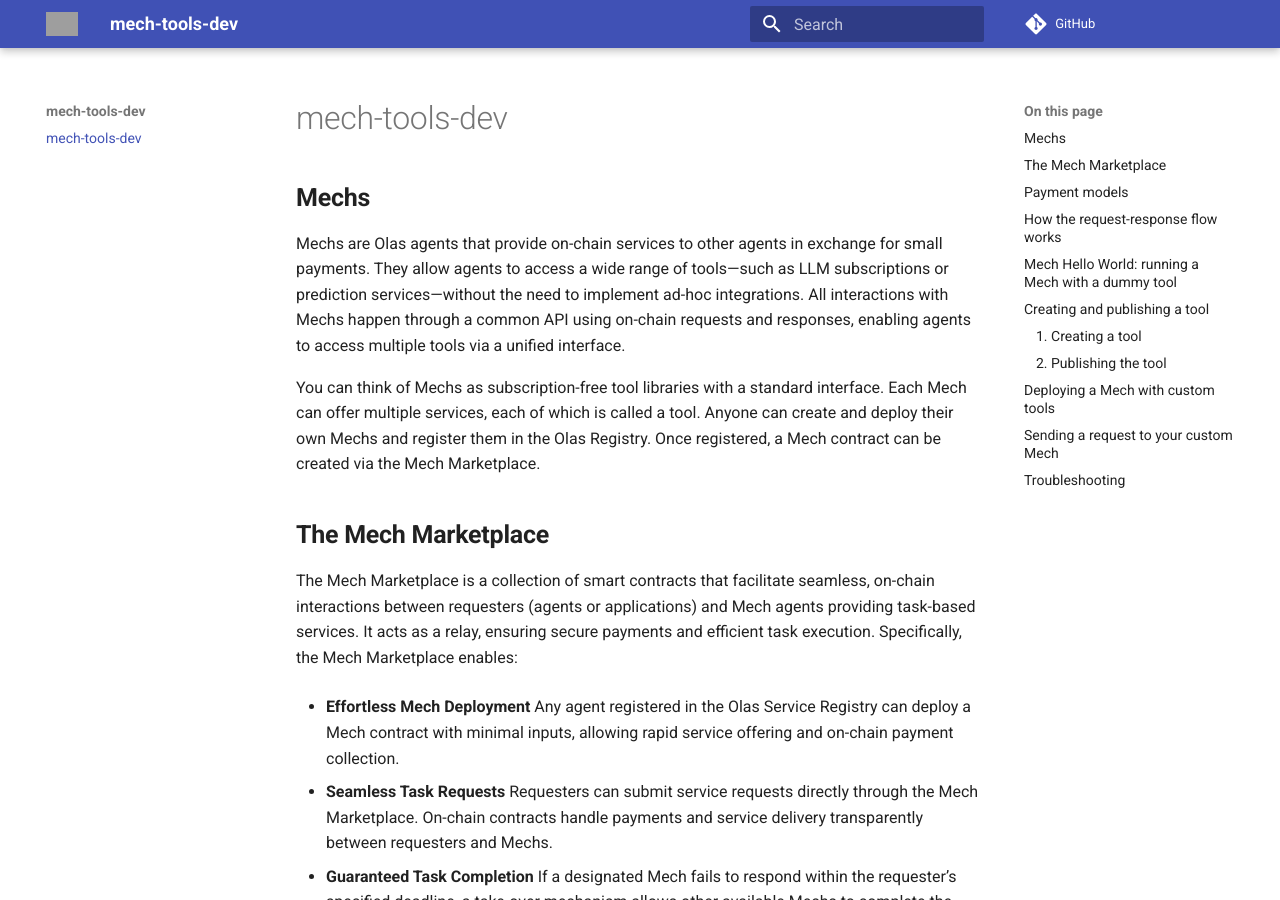
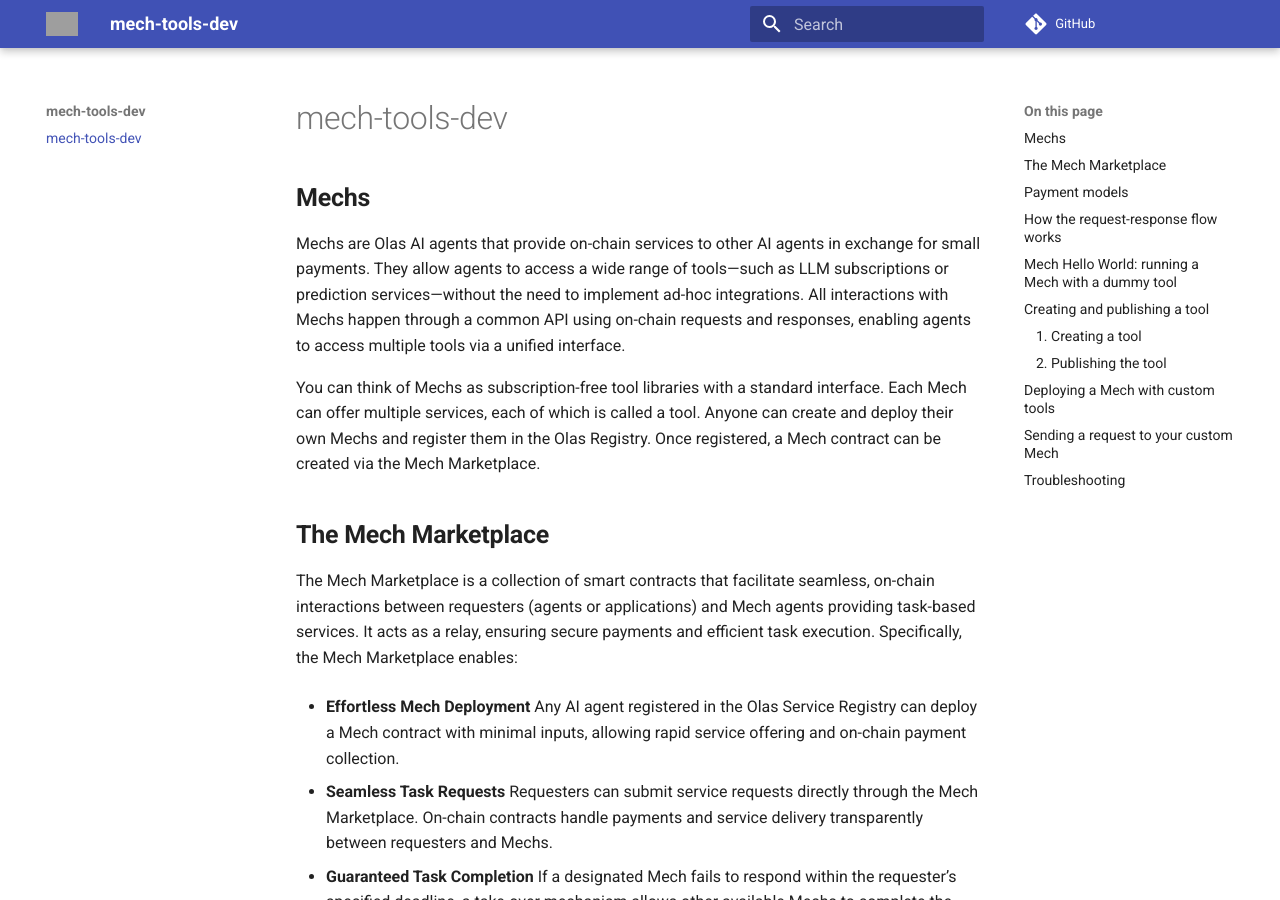
Before and after one commit to valory-xyz/mech-tools-dev, an MkDocs documentation site: the page built from docs/index.md, in a window 1280 px wide and 900 px high. Built offline with MkDocs 1.6.1 and Material for MkDocs 9.7.7, drawn with Linux system fonts in a browser that asks for light colours; comment, search, counter and statistics services are not loaded; some of the changed text lies outside the part shown; grey boxes are pictures that could not be loaded.

Commit message:
Chore (docs): New naming convention
Signed-off-by: Ojuswi Rastogi <ojuswimail@gmail.com>

````diff
--- a/docs/index.md
+++ b/docs/index.md
@@ -1,6 +1,6 @@
 ## **Mechs**
 
-Mechs are Olas agents that provide on-chain services to other agents in exchange for small payments.
+Mechs are Olas AI agents that provide on-chain services to other AI agents in exchange for small payments.
 They allow agents to access a wide range of tools—such as LLM subscriptions or prediction services—without the need to implement ad-hoc integrations.
 All interactions with Mechs happen through a common API using on-chain requests and responses, enabling agents to access multiple tools via a unified interface.
 
@@ -15,7 +15,7 @@
 Specifically, the Mech Marketplace enables:
 
 - **Effortless Mech Deployment**
-Any agent registered in the Olas Service Registry can deploy a Mech contract with minimal inputs, allowing rapid service offering and on-chain payment collection.
+Any AI agent registered in the Olas Service Registry can deploy a Mech contract with minimal inputs, allowing rapid service offering and on-chain payment collection.
 
 - **Seamless Task Requests**
 Requesters can submit service requests directly through the Mech Marketplace. On-chain contracts handle payments and service delivery transparently between requesters and Mechs.
@@ -65,7 +65,7 @@
 
 3. The application writes the request's IPFS hash to the Mech Marketplace contract, including a small payment. Alternatively, the payment could be done separately through a Nevermined subscription.
 
-4. The Mech service is constantly monitoring request events, and therefore gets the request hash.
+4. The Mech AI agent is constantly monitoring request events, and therefore gets the request hash.
 
 5. The Mech reads the request data from IPFS using its hash.
 
@@ -128,14 +128,14 @@
     python utils/update_metadata.py
     ```
 
-6. And just run your agent:
+6. And just run your agent instance:
     ```bash
     ./run_agent.sh
     ```
     This option is recommended to quickly test or debug agents, so it's the one we recommend the first time you run this tutorial.
     The next time you use this command, it will ask you for your sudo password to remove the previous build.
 
-7. Alternatively, you can also run the full dockerized service with:
+7. Alternatively, you can also run the full dockerized AI agent with:
     ```bash
     ./run_service.sh
     ```
@@ -146,9 +146,9 @@
     ```
 
     Replace the Mech name with the one that appears after the `run_service.sh` script has finished.
-    This option is recommended when your service is ready to be deployed.
+    This option is recommended when your AI agent is ready to be deployed.
 
-8. Once your agent is running, and from another terminal (within the same virtual environment), send a request to it. First, load all the RPCs required for the mech client to work:
+8. Once your agent instance is running, and from another terminal (within the same virtual environment), send a request to it. First, load all the RPCs required for the mech client to work:
     ```bash
     source .env
     ```
@@ -298,7 +298,7 @@
     autonomy push-all
     ```
 
-4.  Mint the tool [here](https://registry.olas.network/ethereum/components/mint) as a component on the Olas Registry;
+4.  Mint the tool [here](https://marketplace.olas.network/ethereum/components/mint) as a component on the Olas Registry;
     For this is needed: an address (EOA) and the hash of the meta-data file.
     In order to generate this hash, click on “Generate Hash & File” and provide the following information:
     - name (name of the tool)
--- a/mkdocs.yml
+++ b/mkdocs.yml
@@ -83,8 +83,8 @@
   open_autonomy_repository: '[Open Autonomy repository](https://github.com/valory-xyz/open-autonomy)'
   autonolas_whitepaper: '[Autonolas Whitepaper](https://www.autonolas.network/documents/whitepaper/Whitepaper%20v1.0.pdf)'
   autonolas_protocol: '[Autonolas Protocol](https://open-autonomy.docs.autonolas.tech/protocol)'
-  autonolas_protocol_registry_dapp_link: 'https://registry.olas.network'
-  autonolas_protocol_registry_dapp: '[Autonolas Protocol web app](https://registry.olas.network)'
+  autonolas_protocol_registry_dapp_link: 'https://marketplace.olas.network'
+  autonolas_protocol_registry_dapp: '[Autonolas Protocol web app](https://marketplace.olas.network)'
   autonolas_protocol_tokenomics_dapp: '[Autonolas Tokenomics web app](https://tokenomics.olas.network)'
   social:
     - icon: fontawesome/brands/twitter
````
Also changed, not shown: other parts of docs/index.md (+5 -5 lines), CONTRIBUTING.md (+1 -1 lines).
